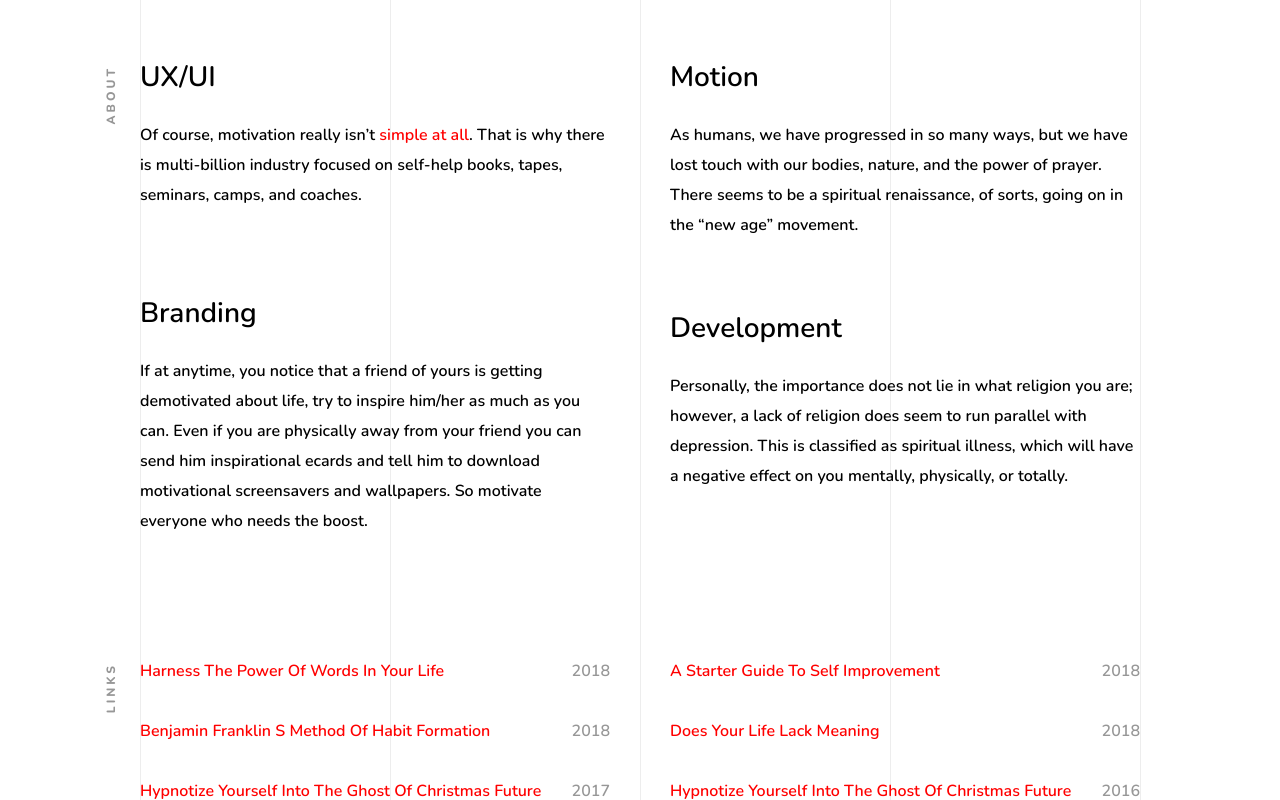
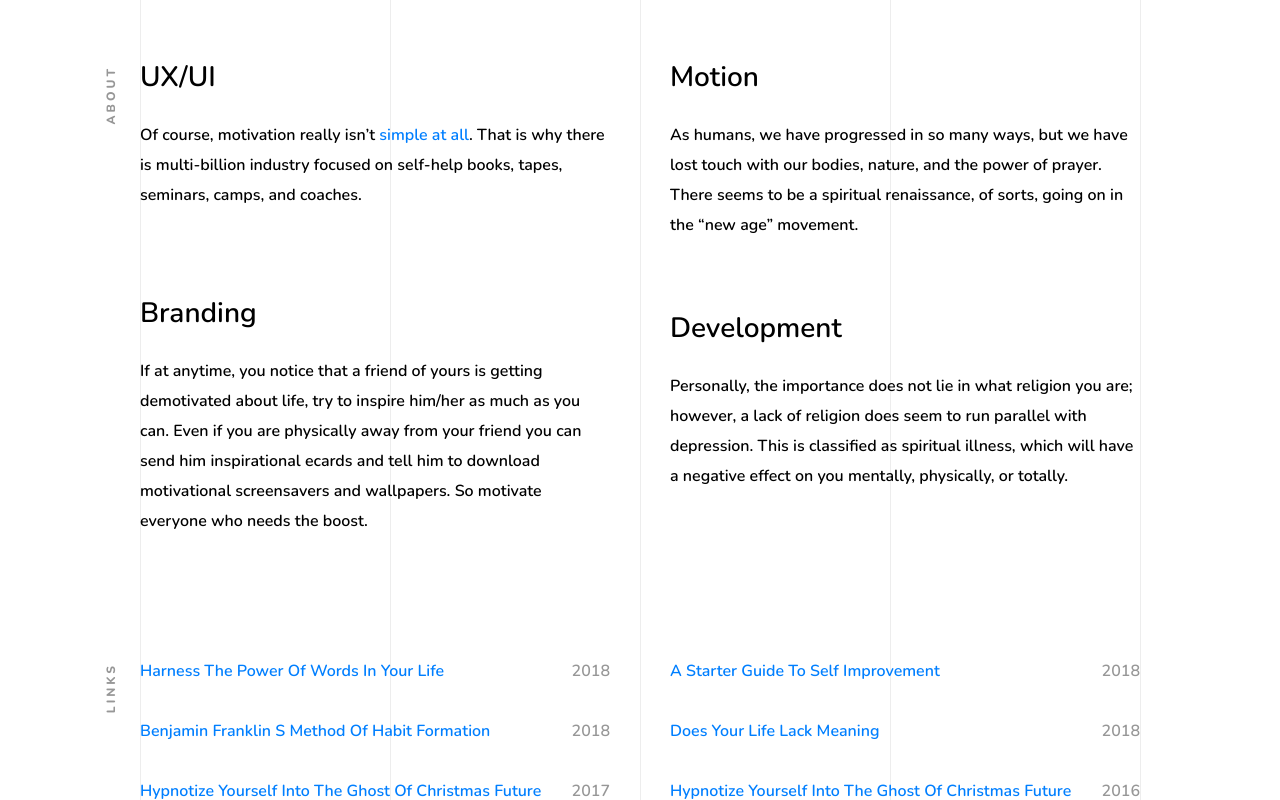
Before and after one commit to NastyaKucheriava/mycv-1, a plain HTML site: page index.html in a window 1280 px wide. Shown: the part 2000-2800 px from the top of the page. Drawn offline with nearby package versions, Linux system fonts and the light colour scheme; files whose address does not match are found by name.

Commit message:
Цвет ссылки синяя

```diff
--- a/css/style.css
+++ b/css/style.css
@@ -28,7 +28,7 @@ a {
     font-weight: 600;
     font-size: 16px;
     line-height: 30px;
-    color: #ff0000;
+    color: #007FFF;
     text-decoration: none
 }
 
```
